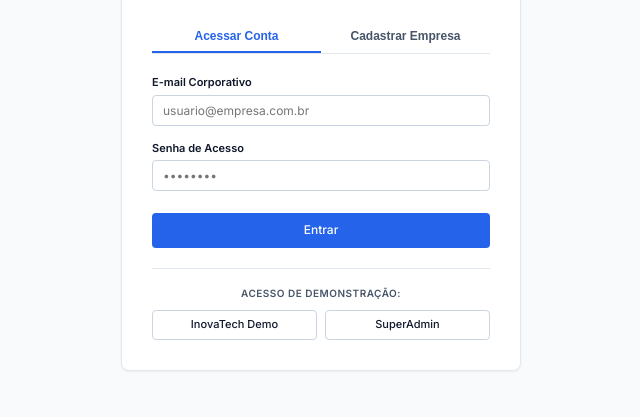
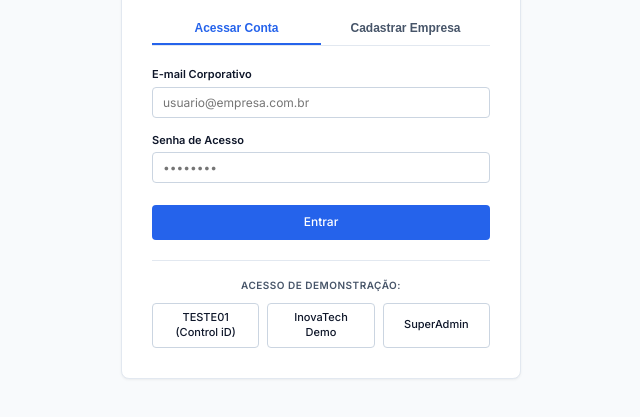
Before and after one commit to victor1308code/gestaoSass, a website: page public/login.html in a window 1280 px wide. Shown: the part 279-696 px from the top of the page, without its empty margins (319-959 px from the left). Drawn offline with Linux system fonts and the light colour scheme.

Commit message:
feat: add TESTE01 demo login button and persist employees & credentials in seed

```diff
--- a/public/login.html
+++ b/public/login.html
@@ -98,6 +98,9 @@
       <div style="margin-top: 20px; padding-top: 14px; border-top: 1px solid var(--border-color); text-align: center;">
         <span style="font-size: 10px; color: var(--text-muted); font-weight: 600; text-transform: uppercase; letter-spacing: 0.05em;">Acesso de Demonstração:</span>
         <div style="display: flex; gap: 8px; margin-top: 8px;">
+          <button type="button" class="btn btn-outline" style="flex: 1; font-size: 11px;" onclick="fillDemo('admin@teste01.com', 'senha123')">
+            TESTE01 (Control iD)
+          </button>
           <button type="button" class="btn btn-outline" style="flex: 1; font-size: 11px;" onclick="fillDemo('admin@inovatech.com', 'senha123')">
             InovaTech Demo
           </button>
--- a/src/services/seedService.js
+++ b/src/services/seedService.js
@@ -170,6 +170,7 @@ function seedDatabase(db) {
       `).run(teste01Id, HASH_SENHA123);
     } else {
       teste01Id = teste01.id;
+      db.prepare("UPDATE usuarios SET senha_hash = ? WHERE email = 'admin@teste01.com'").run(HASH_SENHA123);
     }
 
     // Garante que os colaboradores do Control iD estejam sempre populados na TESTE01 (mesmo após cold start da Vercel)
```
Also changed, not shown: 1 other file.
